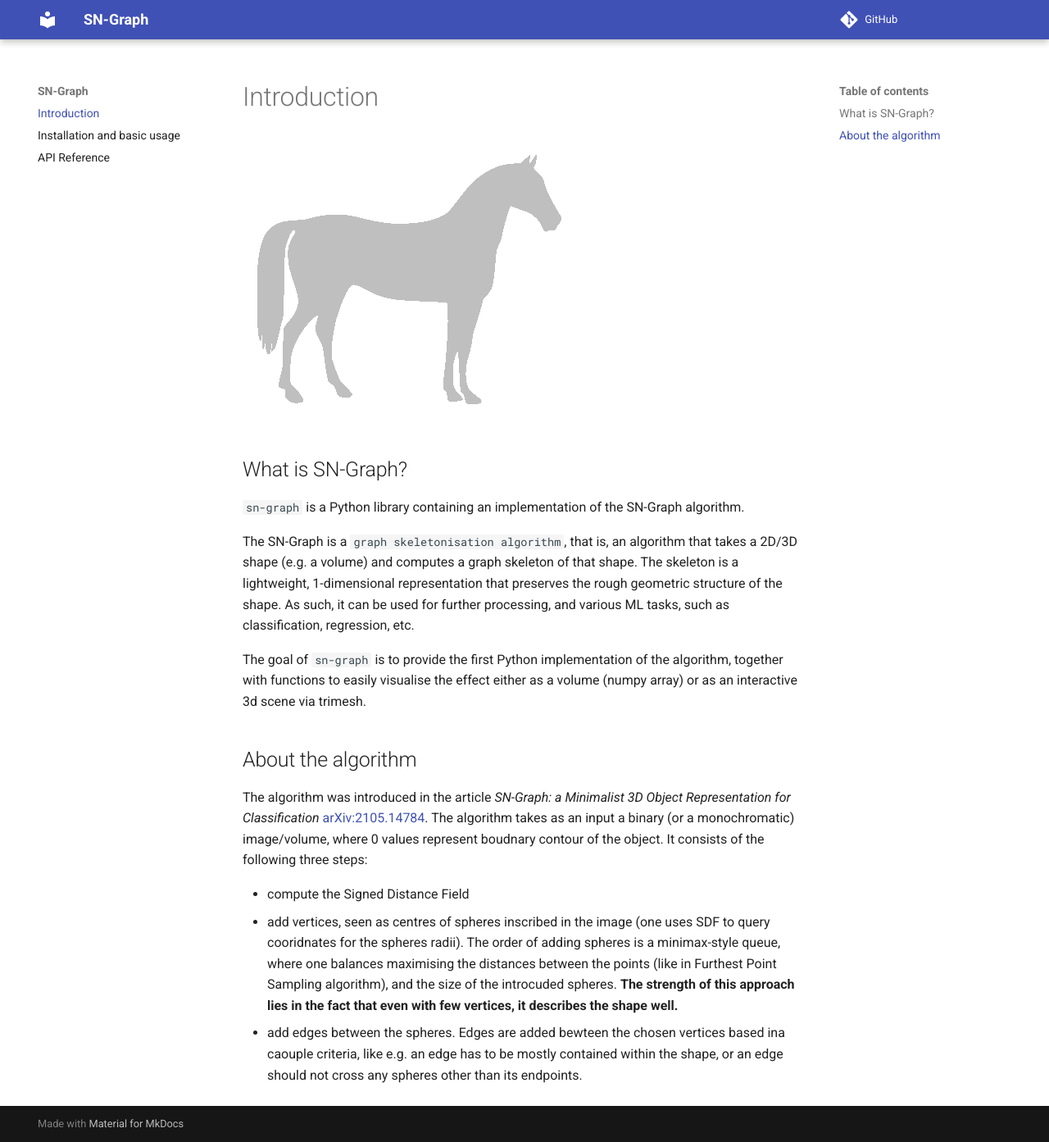
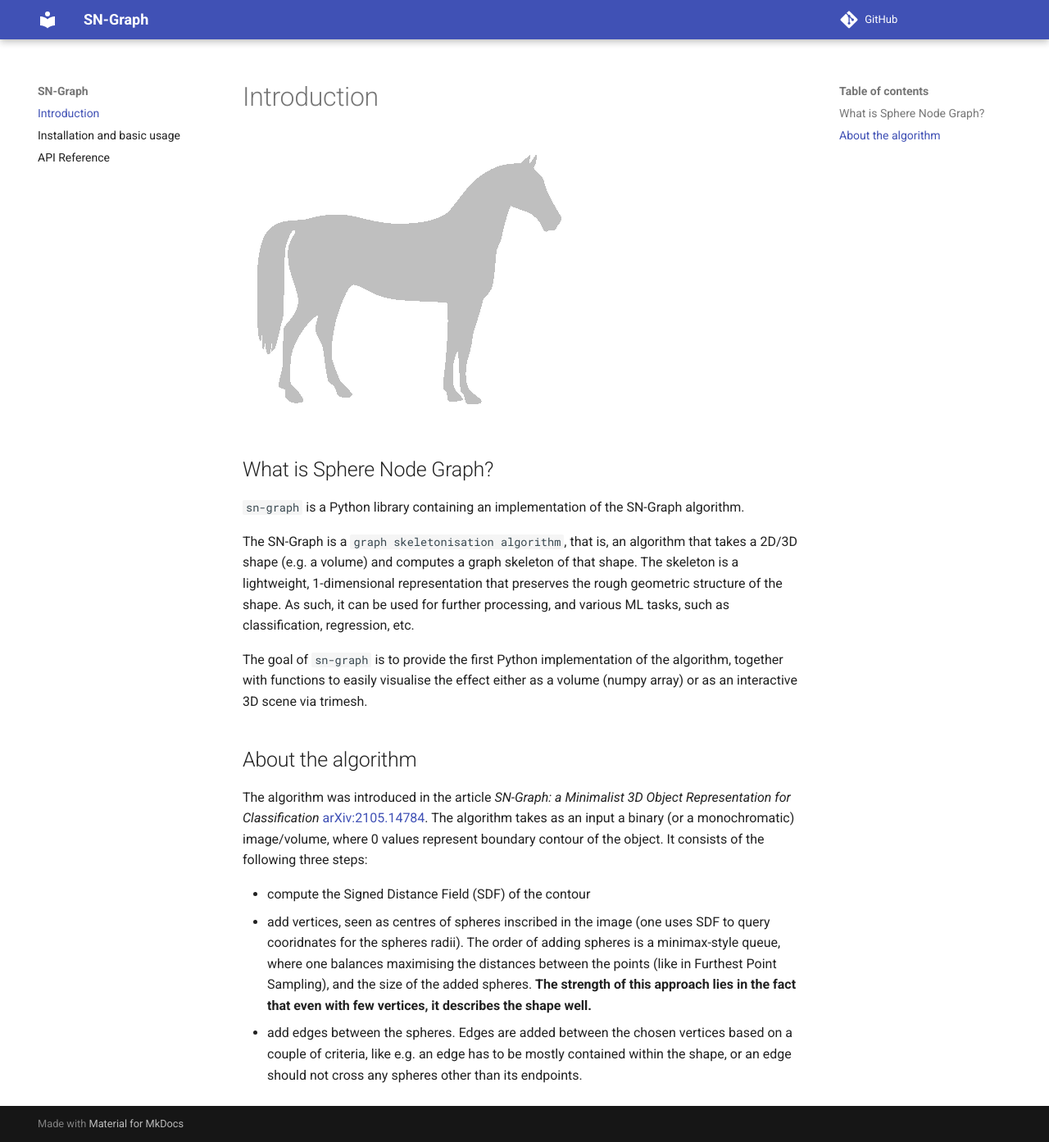
Before and after one commit to alexandrainst/sn-graph, an MkDocs documentation site: the page built from docs/index.md, in a window 1280 px wide and 1393 px high. Shown: the whole window at 82% size. Built offline with MkDocs 1.6.1 and Material for MkDocs 9.7.7, drawn with Linux system fonts in a browser that asks for light colours; comment, search, counter and statistics services are not loaded.

Commit message:
Fix some typos in index of docs.

```diff
--- a/docs/index.md
+++ b/docs/index.md
@@ -3,20 +3,19 @@
 
 ![Animation of adding spheres to the graph](https://raw.githubusercontent.com/alexandrainst/sn-graph/7-make-nice-docs/assets/horse_animation.gif)
 
-
-## What is SN-Graph?
+## What is Sphere Node Graph?
 
 `sn-graph` is a Python library containing an implementation of the SN-Graph algorithm.
 
 The SN-Graph is a `graph skeletonisation algorithm`, that is, an algorithm that takes a 2D/3D shape (e.g. a volume) and computes a graph skeleton of that shape. The skeleton is a lightweight, 1-dimensional representation that preserves the rough geometric structure of the shape. As such, it can be used for further processing, and various ML tasks, such as classification, regression, etc.
 
-The goal of `sn-graph` is to provide the first Python implementation of the algorithm, together with functions to easily visualise the effect either as a volume (numpy array) or as an interactive 3d scene via trimesh.
+The goal of `sn-graph` is to provide the first Python implementation of the algorithm, together with functions to easily visualise the effect either as a volume (numpy array) or as an interactive 3D scene via trimesh.
 
 ## About the algorithm
 
 The algorithm was introduced in the article *SN-Graph: a Minimalist 3D Object Representation for Classification* [arXiv:2105.14784](https://arxiv.org/abs/2105.14784).
-The algorithm takes as an input a binary (or a monochromatic) image/volume, where 0 values represent boudnary contour of the object. It consists of the following three steps:
+The algorithm takes as an input a binary (or a monochromatic) image/volume, where 0 values represent boundary contour of the object. It consists of the following three steps:
 
-  - compute the Signed Distance Field
-  - add vertices, seen as centres of spheres inscribed in the image (one uses SDF to query cooridnates for the spheres radii). The order of adding spheres is a minimax-style queue, where one balances maximising the distances between the points (like in Furthest Point Sampling algorithm), and the size of the introcuded spheres. **The strength of this approach lies in the fact that even with few vertices, it describes the shape well.**
-  - add edges between the spheres. Edges are added bewteen the chosen vertices based ina caouple criteria, like e.g. an edge has to be mostly contained within the shape, or an edge should not cross any spheres other than its endpoints.
+  - compute the Signed Distance Field (SDF) of the contour
+  - add vertices, seen as centres of spheres inscribed in the image (one uses SDF to query cooridnates for the spheres radii). The order of adding spheres is a minimax-style queue, where one balances maximising the distances between the points (like in Furthest Point Sampling), and the size of the added spheres. **The strength of this approach lies in the fact that even with few vertices, it describes the shape well.**
+  - add edges between the spheres. Edges are added between the chosen vertices based on a couple of criteria, like e.g. an edge has to be mostly contained within the shape, or an edge should not cross any spheres other than its endpoints.
```
